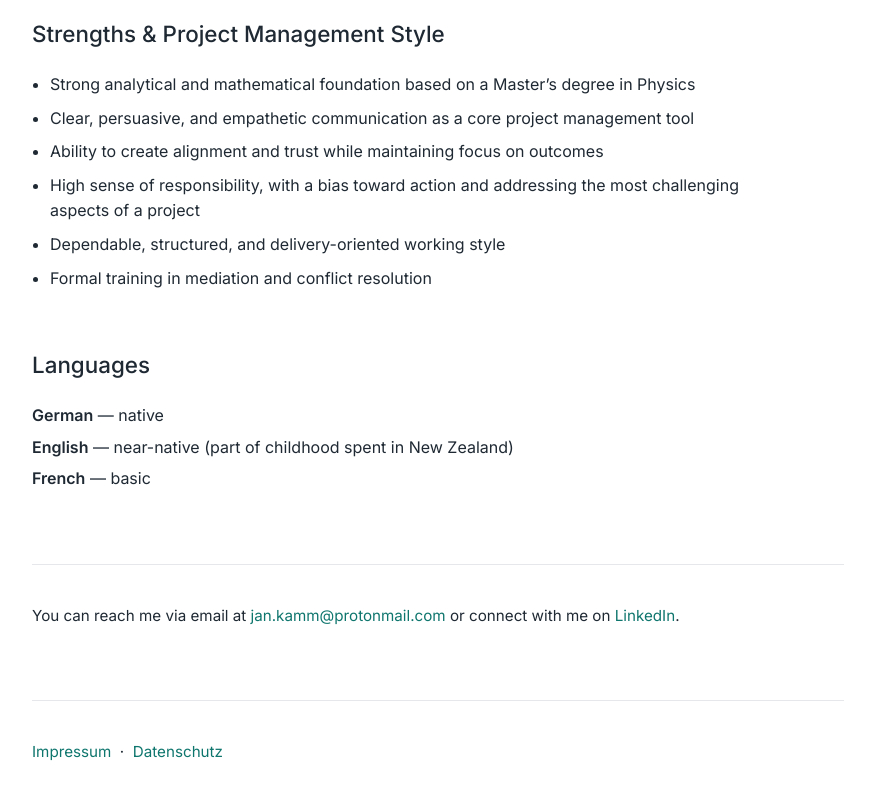
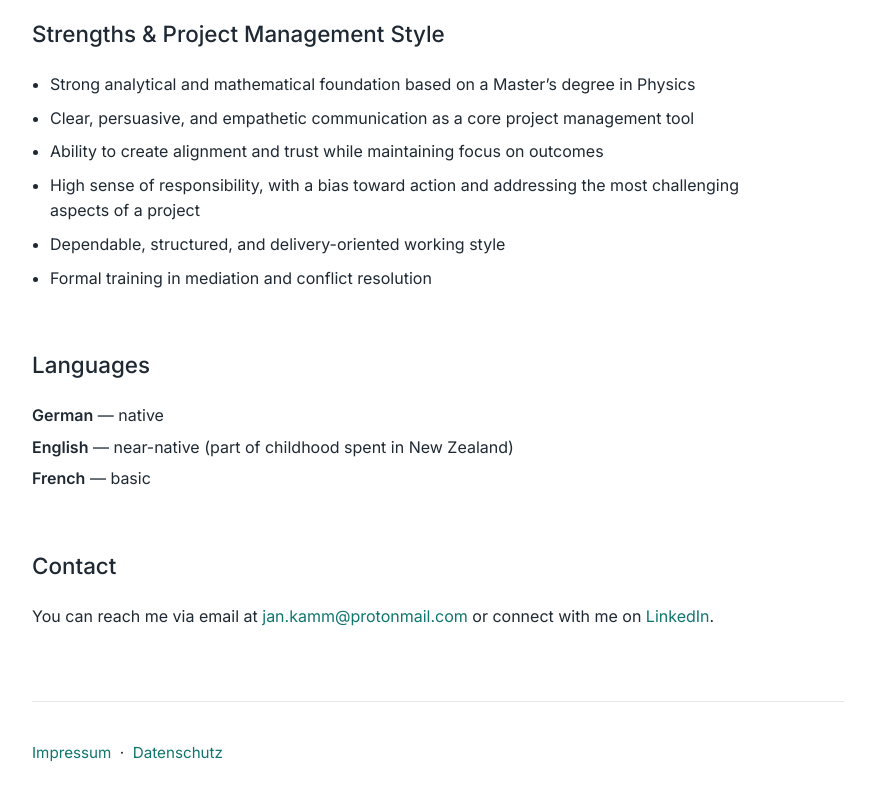
Before and after one commit to jan-kamm/jan-kamm.github.io, a website: page index.html in a window 1280 px wide. Shown: the part 1582-2382 px from the top of the page, without its empty margins (202-1077 px from the left). Drawn offline with Linux system fonts and the light colour scheme.

Commit message:
edited contact part

```diff
--- a/index.html
+++ b/index.html
@@ -209,18 +209,19 @@
         <span><strong>German</strong> — native</span>
         <span><strong>English</strong> — near-native (part of childhood spent in New Zealand)</span>
         <span><strong>French</strong> — basic</span>
-
       </div>
     </section>
 
-    <footer>
-      <p>
+    <section>
+      <h2>Contact</h2>
+      <div class="contact">
         You can reach me via email at
         <a href="mailto:jan.kamm@protonmail.com">jan.kamm@protonmail.com</a>
         or connect with me on
         <a href="https://www.linkedin.com/in/jankamm" target="_blank" rel="noopener">LinkedIn</a>.
-      </p>
-    </footer>
+      </div>
+    </section>
+
     <footer>
       <p>
         <a href="/impressum.html">Impressum</a>
```
